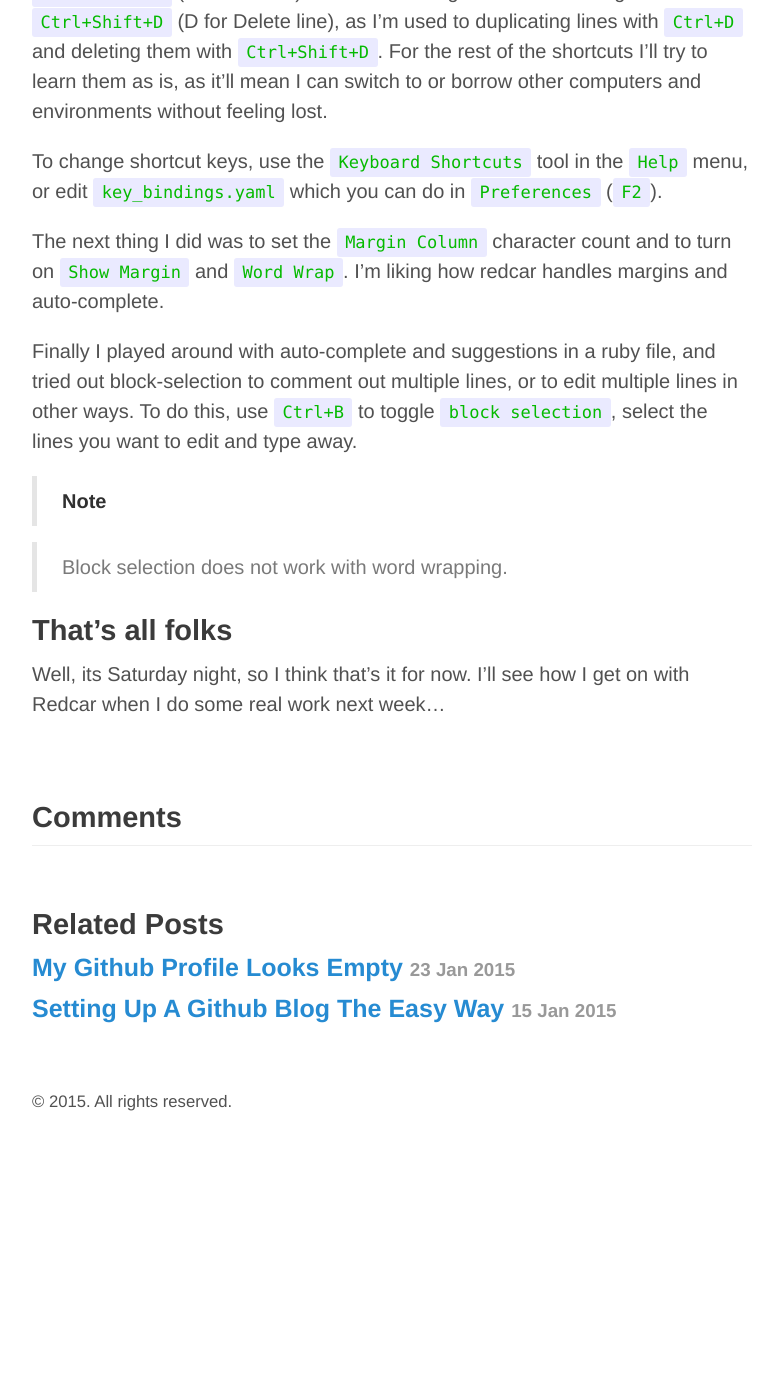
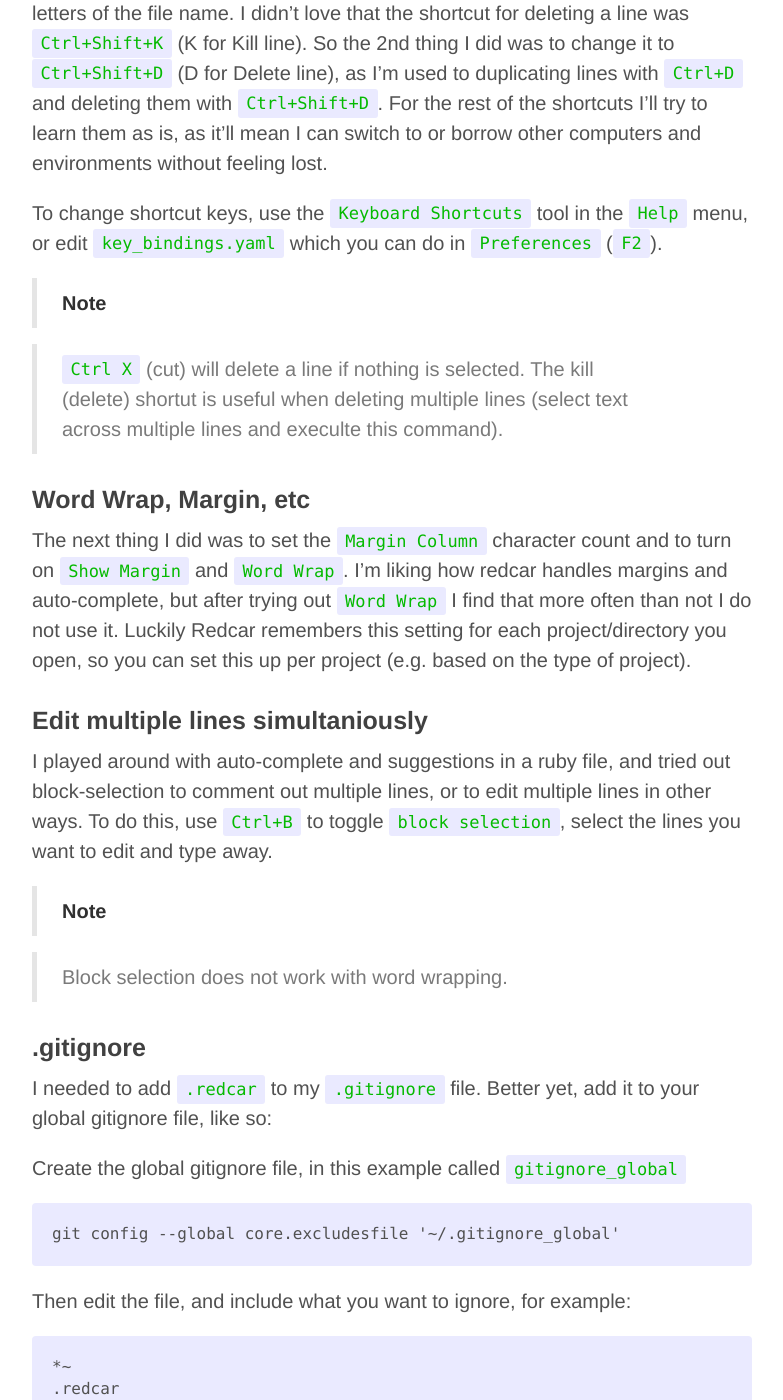
Before and after one commit to avjaarsveld/avjaarsveld.github.io, a Jekyll site: the page built from _posts/2015-01-31-Quest-for-the-best-Ruby-on-Rails-development-editor.md, in a window 1280 px wide and 1400 px high, scrolled down 1922 px. Shown: the whole window, without its empty margins (248-1031 px from the left). Built offline with Jekyll 4.4.1, drawn with Linux system fonts in a browser that asks for light colours; Markdown is read by kramdown in place of the engine named in the settings; comment, search, counter and statistics services are not loaded; before the commit the page ends 3037 px from its top, so only the background shows below that.

Commit message:
Post Update

````diff
--- a/_posts/2015-01-31-Quest-for-the-best-Ruby-on-Rails-development-editor.md
+++ b/_posts/2015-01-31-Quest-for-the-best-Ruby-on-Rails-development-editor.md
@@ -76,10 +78,22 @@ and environments without feeling lost.
 To change shortcut keys, use the `Keyboard Shortcuts` tool in the `Help` menu, or edit
 `key_bindings.yaml` which you can do in `Preferences` (`F2`).
 
+> **Note**
+
+> `Ctrl X` (cut) will delete a line if nothing is selected. The kill (delete) shortut is useful when
+> deleting multiple lines (select text across multiple lines and execulte this command).
+
+### Word Wrap, Margin, etc
+
 The next thing I did was to set the `Margin Column` character count and to turn on `Show Margin`
-and `Word Wrap`. I'm liking how redcar handles margins and auto-complete.
+and `Word Wrap`. I'm liking how redcar handles margins and auto-complete, but after trying out
+`Word Wrap` I find that more often than not I do not use it. Luckily Redcar remembers this setting
+for each project/directory you open, so you can set this up per project (e.g. based on the type of
+project).
 
-Finally I played around with auto-complete and suggestions in a ruby file, and tried out
+### Edit multiple lines simultaniously
+
+I played around with auto-complete and suggestions in a ruby file, and tried out
 block-selection to comment out multiple lines, or to edit multiple lines in other ways. To do
 this, use `Ctrl+B` to toggle `block selection`, select the lines you want to edit and type away.
 
@@ -87,7 +101,20 @@ this, use `Ctrl+B` to toggle `block selection`, select the lines you want to edi
 
 > Block selection does not work with word wrapping.
 
-## That's all folks
+### .gitignore
 
-Well, its Saturday night, so I think that's it for now. I'll see how I get on with Redcar when I
-do some real work next week...
+I needed to add `.redcar` to my `.gitignore` file. Better yet, add it to your global gitignore file,
+like so:
+
+Create the global gitignore file, in this example called `gitignore_global`
+
+```
+git config --global core.excludesfile '~/.gitignore_global'
+```
+
+Then edit the file, and include what you want to ignore, for example:
+
+```
+*~
+.redcar
+```
````
Also changed, not shown: other parts of _posts/2015-01-31-Quest-for-the-best-Ruby-on-Rails-development-editor.md (+2 -0 lines).
